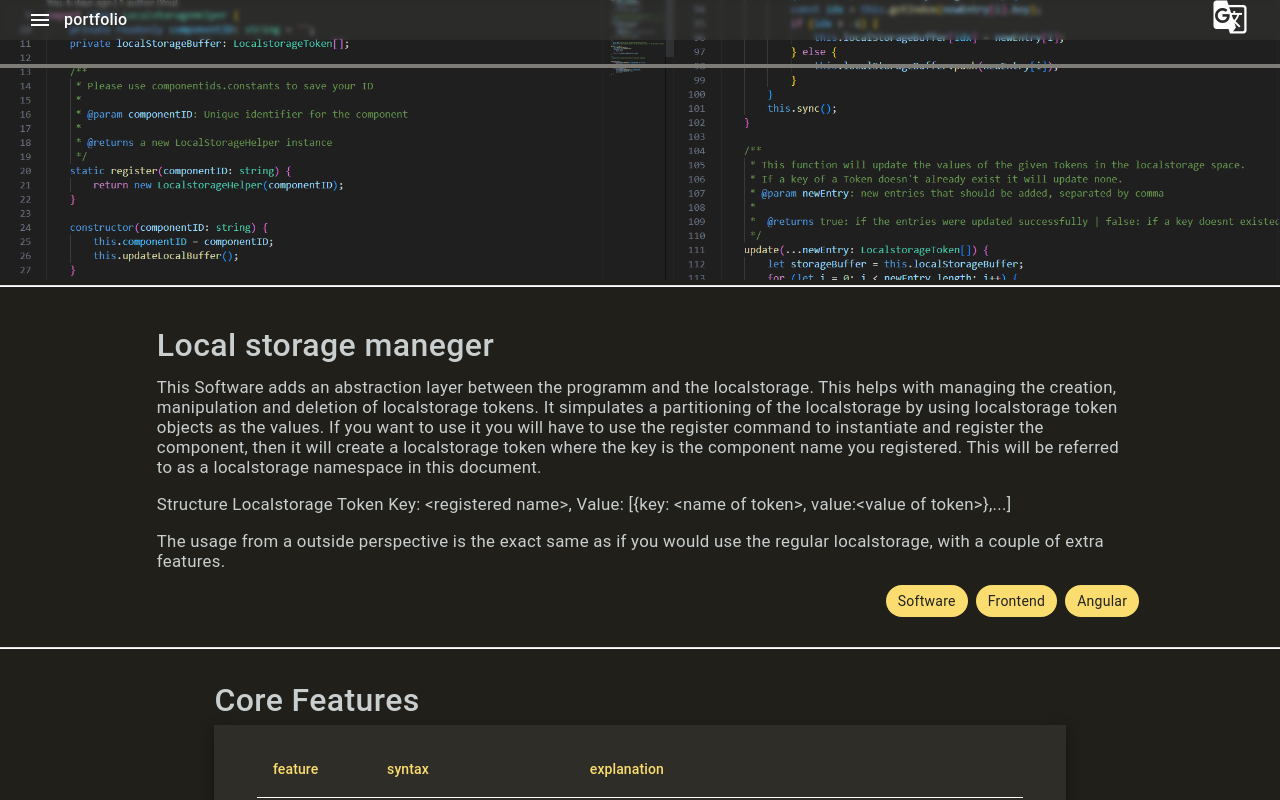
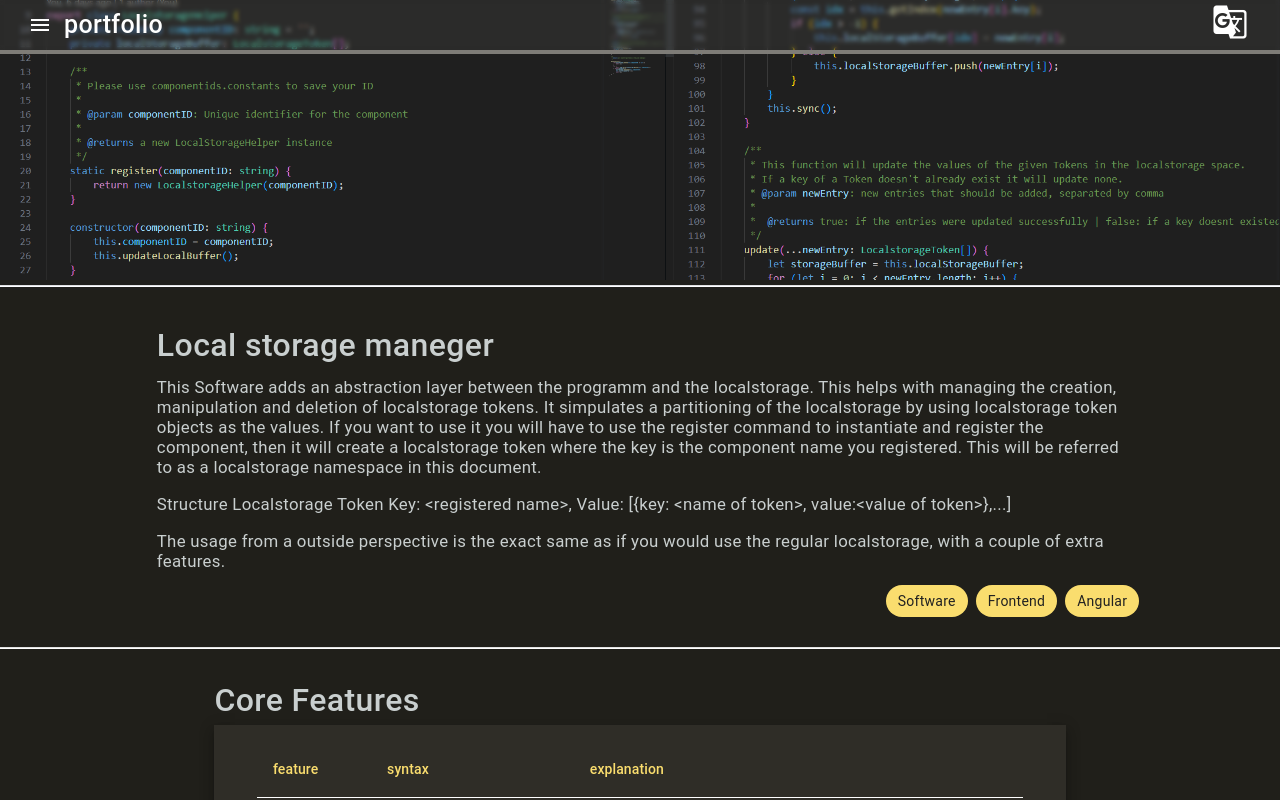
Before and after one commit to Hannes-Schniz/hannes-schniz.github.io, an Angular app: page /LSM in a window 1280 px wide. Shown: the top 800 px of the page. Built offline with nearby package versions, Linux system fonts and the light colour scheme.

Commit message:
fixed navbar

```diff
--- a/src/app/shared/components/navbar/navbar.component.html
+++ b/src/app/shared/components/navbar/navbar.component.html
@@ -1,5 +1,5 @@
 <div class="bar">
-  <mat-toolbar class="clear">
+  <mat-toolbar class="clear toolbar">
     <mat-toolbar-row class="row">
       <div class="buttons">
         <div class="left">
--- a/src/app/shared/components/navbar/navbar.component.scss
+++ b/src/app/shared/components/navbar/navbar.component.scss
@@ -1,9 +1,13 @@
 .row {
-  height: 5vh;
+  height: 50px;
   z-index: 1000;
   backdrop-filter: blur(2px) !important;
   background-color: #7e7c7723 !important;
   color: white;
+}
+
+.toolbar {
+  min-height: 50px !important;
 }
 
 .buttons {
@@ -26,7 +30,7 @@
 }
 
 h1 {
-  font-size: 2vh !important;
+  font-size: 25px !important;
 }
 
 .progessBar {
```
